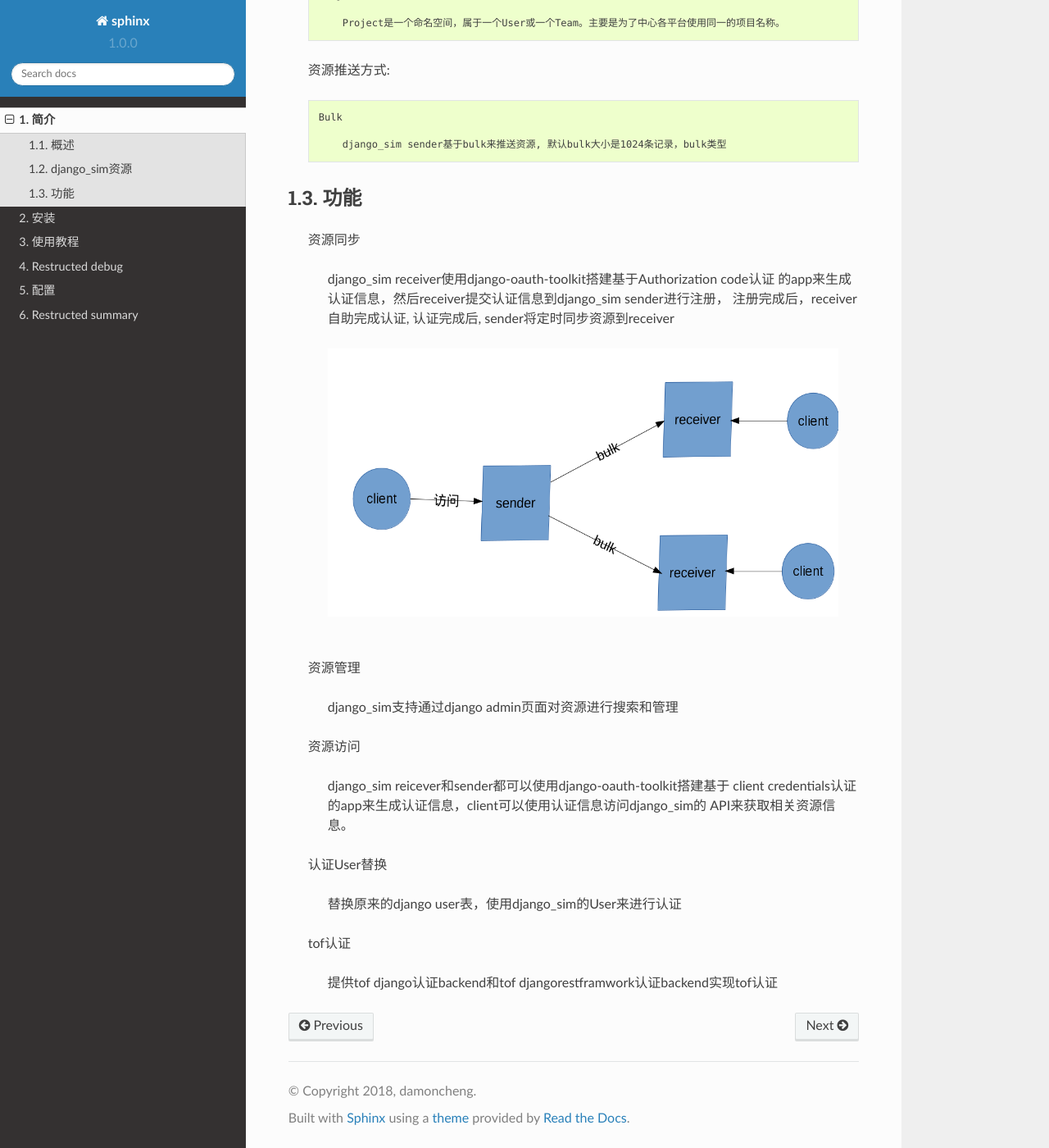
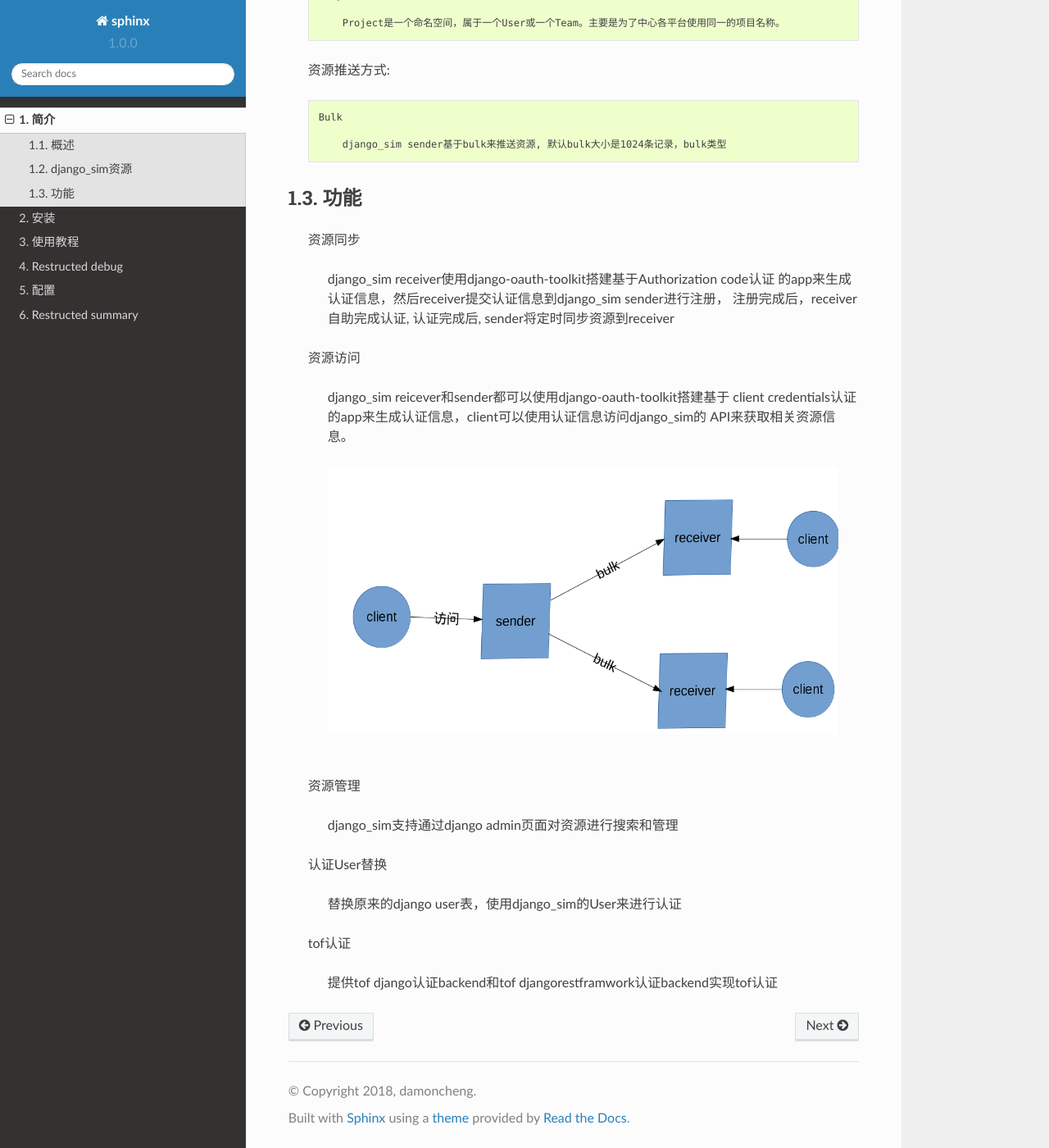
Before and after one commit to damoncheng/Sphinx, a Sphinx documentation site: the page built from source/restructed/django_sim_introdution.rst, in a window 1280 px wide and 1400 px high, scrolled down 651 px. Shown: the whole window at 82% size. Built offline with Sphinx 7.4.7 and the Read the Docs theme 2.0.0, drawn with Linux system fonts in a browser that asks for light colours.

```diff
--- a/source/restructed/django_sim_introdution.rst
+++ b/source/restructed/django_sim_introdution.rst
@@ -48,18 +48,18 @@ django_sim资源
         的app来生成认证信息，然后receiver提交认证信息到django_sim sender进行注册，
         注册完成后，receiver自助完成认证, 认证完成后, sender将定时同步资源到receiver
 
+    资源访问
+
+        django_sim reicever和sender都可以使用django-oauth-toolkit搭建基于
+        client credentials认证的app来生成认证信息，client可以使用认证信息访问django_sim的
+        API来获取相关资源信息。
+
         .. image:: images/django_sim_push.png
 
     资源管理
 
         django_sim支持通过django admin页面对资源进行搜索和管理
 
-
-    资源访问
-
-        django_sim reicever和sender都可以使用django-oauth-toolkit搭建基于
-        client credentials认证的app来生成认证信息，client可以使用认证信息访问django_sim的
-        API来获取相关资源信息。
 
     认证User替换
 
```
Also changed, not shown: 1 other file.
